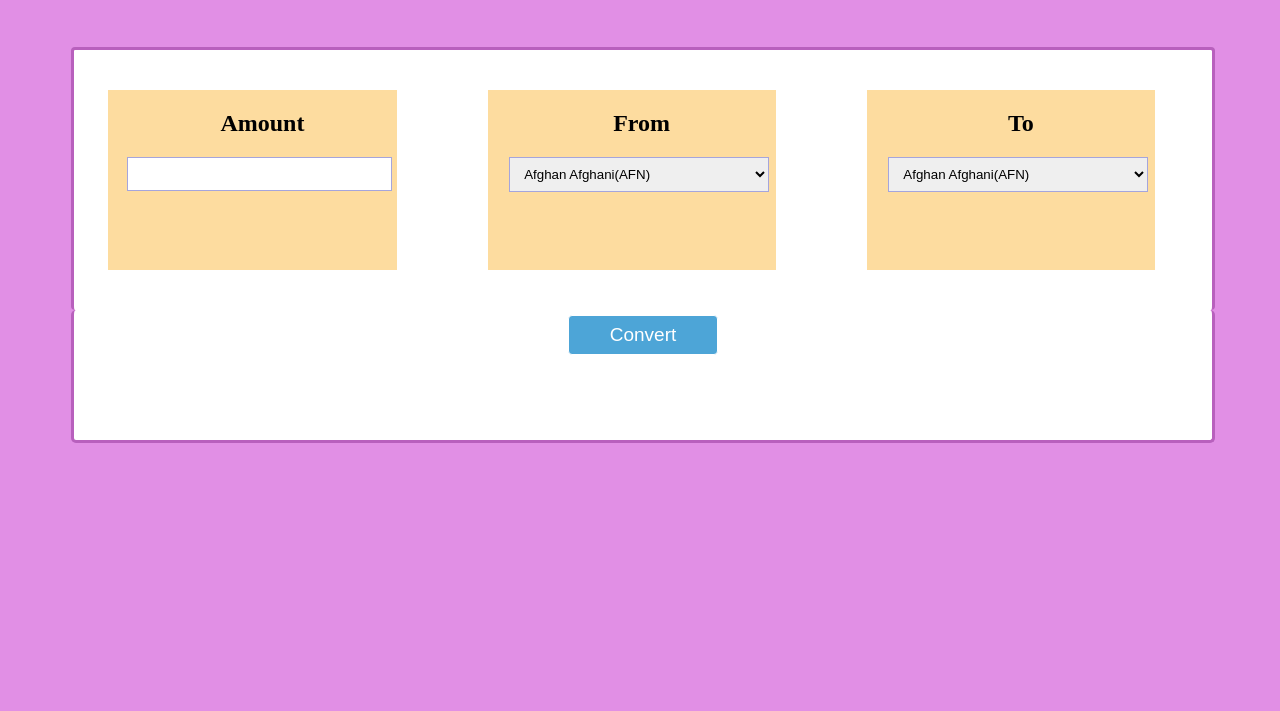
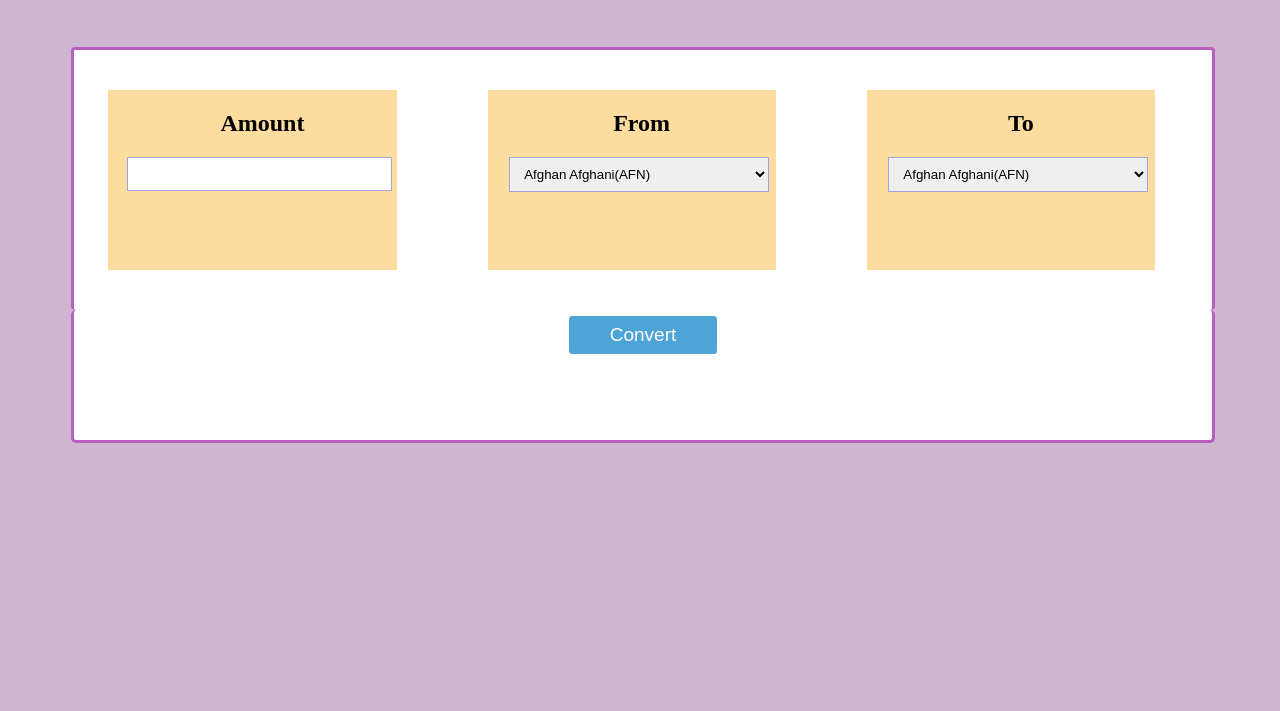
Before and after one commit to UshasriGajal/CurrencyConverter, a plain HTML site: page index.html in a window 1280 px wide. Shown: the part 89-800 px from the top of the page. Drawn offline with Linux system fonts and the light colour scheme.

Commit message:
Update currency.css

```diff
--- a/currency.css
+++ b/currency.css
@@ -16,7 +16,7 @@ h1{
 }
 .body{
     text-align: center;
-    background-color: rgb(225, 143, 229);
+    background-color: rgb(207, 182, 208);
 
 }
 h2{
```
